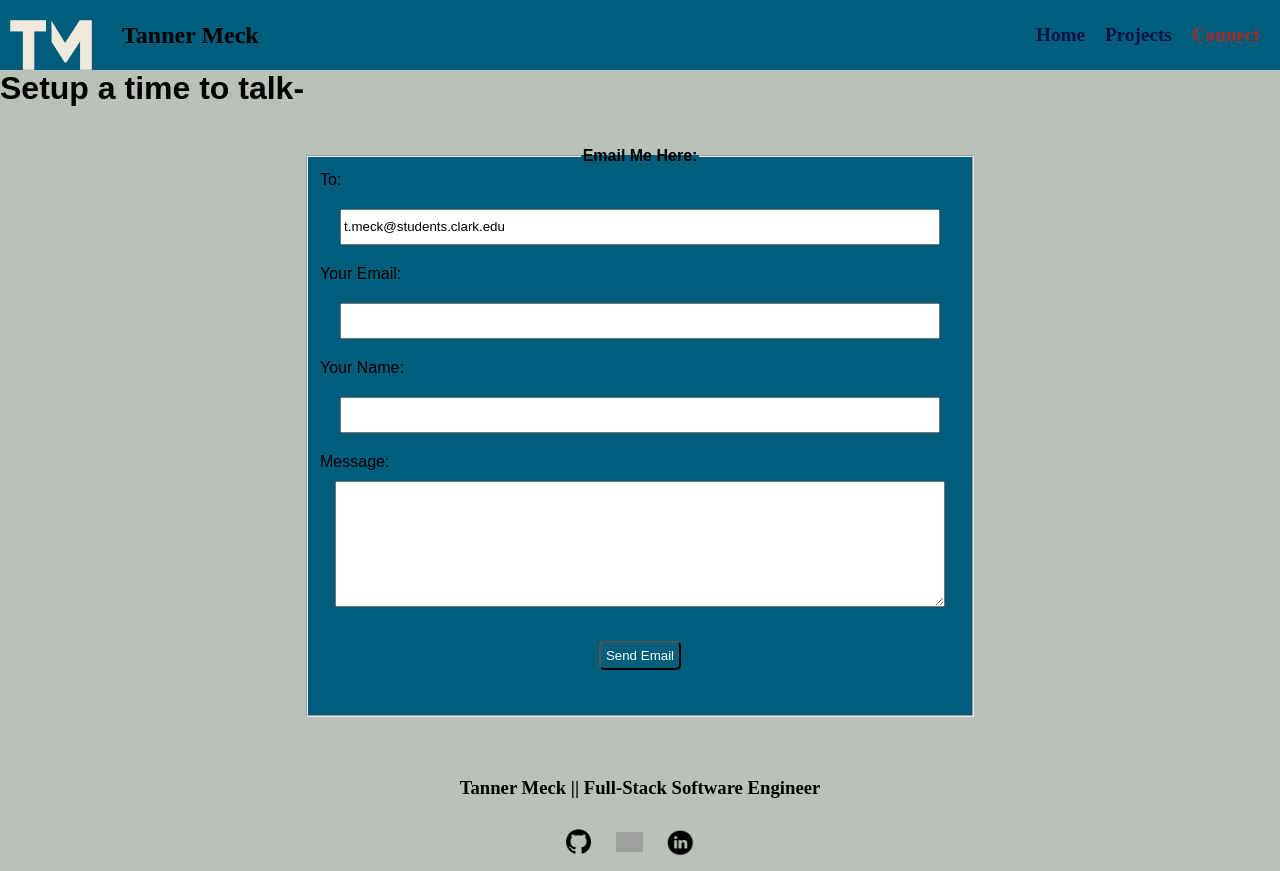
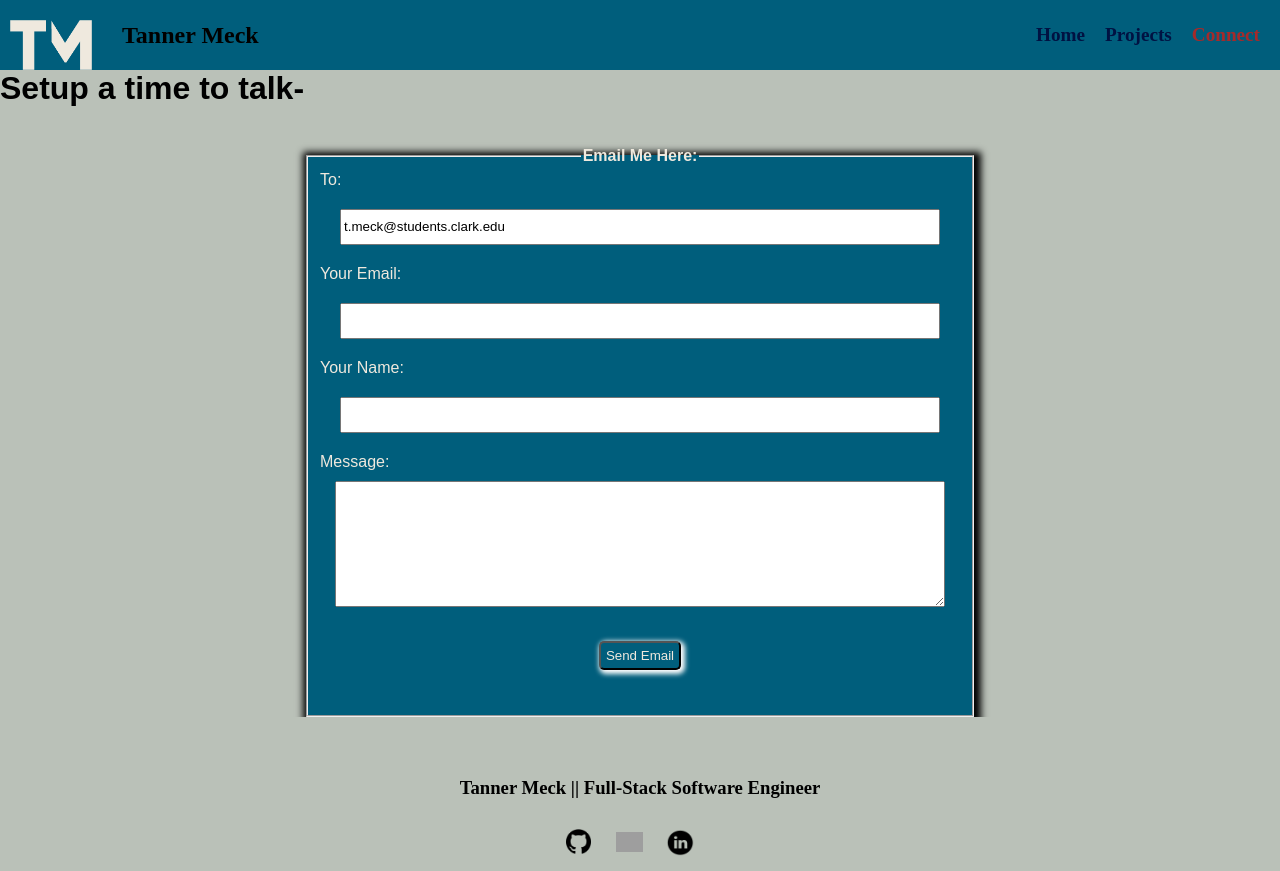
Before and after one commit to tannermeck/Graduate-Portfolio, a React app: page /contact in a window 1280 px wide. Built offline with nearby package versions, Linux system fonts and the light colour scheme; grey boxes are pictures that could not be loaded.

Commit message:
added styling to email form

```diff
--- a/src/views/contact/contact.css
+++ b/src/views/contact/contact.css
@@ -8,8 +8,8 @@
 }
 legend {
     text-align: center;
-    color: black;
-    font-weight: bolder;
+    color: #EFE9DE;
+    font-weight:bold;
 }
 .body {
     display: flex;
@@ -18,6 +18,8 @@ legend {
     margin: auto;
     height: 550px;
     background-color: #005E7C;
+    box-shadow: 2px 2px 7px 5px black;
+    /* margin-bottom: 20px; */
 }
 .inputField {
     height: 30px;
@@ -33,11 +35,19 @@ button {
     width: fit-content;
     margin: auto;
     background-color: #005E7C;
-    color: white;
+    color: #EFE9DE;;
     padding: 5px;
     border-radius: 5px;
+    box-shadow: 2px 2px 5px 2px white;
+}
+button:hover {
+    background-color: black;
+    cursor: pointer;
 }
 .checkmark {
     display: block;
     margin: auto;
 }
+label {
+    color:#EFE9DE;
+}
```
